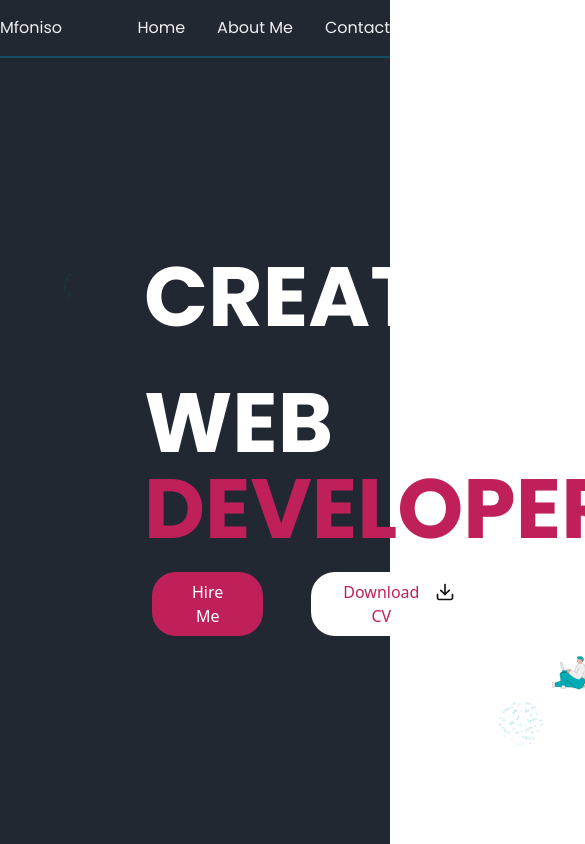
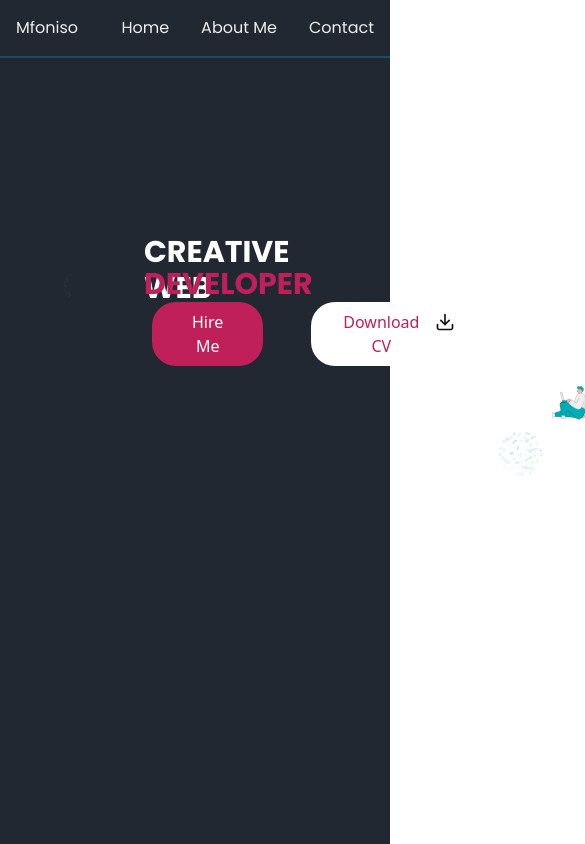
Before and after one commit to Mfonisorobert/portfolio_website, a React (Vite) app: page / in a window 390 px wide. Shown: the top 844 px of the page, 585 px wide, since content can reach past the window. Built offline with nearby package versions, Linux system fonts and the light colour scheme.

Commit message:
responsiveness

```diff
--- a/src/App.jsx
+++ b/src/App.jsx
@@ -13,7 +13,7 @@ import React from "react";
   return (
 
     <div className="">
-        <header className="flex justify-between bg-[#222831] items-center sm:px-10 py-4 md:px-14 lg:px-24 border-b-2 border-cyan-900">
+        <header className="flex justify-between bg-[#222831] items-center px-4 py-4 md:px-8 lg:px-24 border-b-2 border-cyan-900">
             {/* <img src="/Blender Logo.png" alt="Logo" className="h-12 w-auto" />  */}
             <h1 className="text-[#EEEEEE] text-md font-poppins hover:cursor-pointer hover:text-[#bf205a]">Mfoniso</h1>
           <div className="flex space-x-8 text-[#EEEEEE] text-md font-poppins hover:cursor-pointer">
@@ -34,7 +34,7 @@ import React from "react";
           />
         </div>
             {/* Hero Info */}
-            <h1 className="text-[84px] text-[#FFFFFF] font-extrabold font-poppins">
+            <h1 className="text-[#FFFFFF] text-3xl md:text-5xl lg:text-[84px] font-extrabold font-poppins">
             CREATIVE WEB <p className="-mt-10 text-[#bf205a]">DEVELOPER</p>
             </h1>
             <div className="flex">
```
